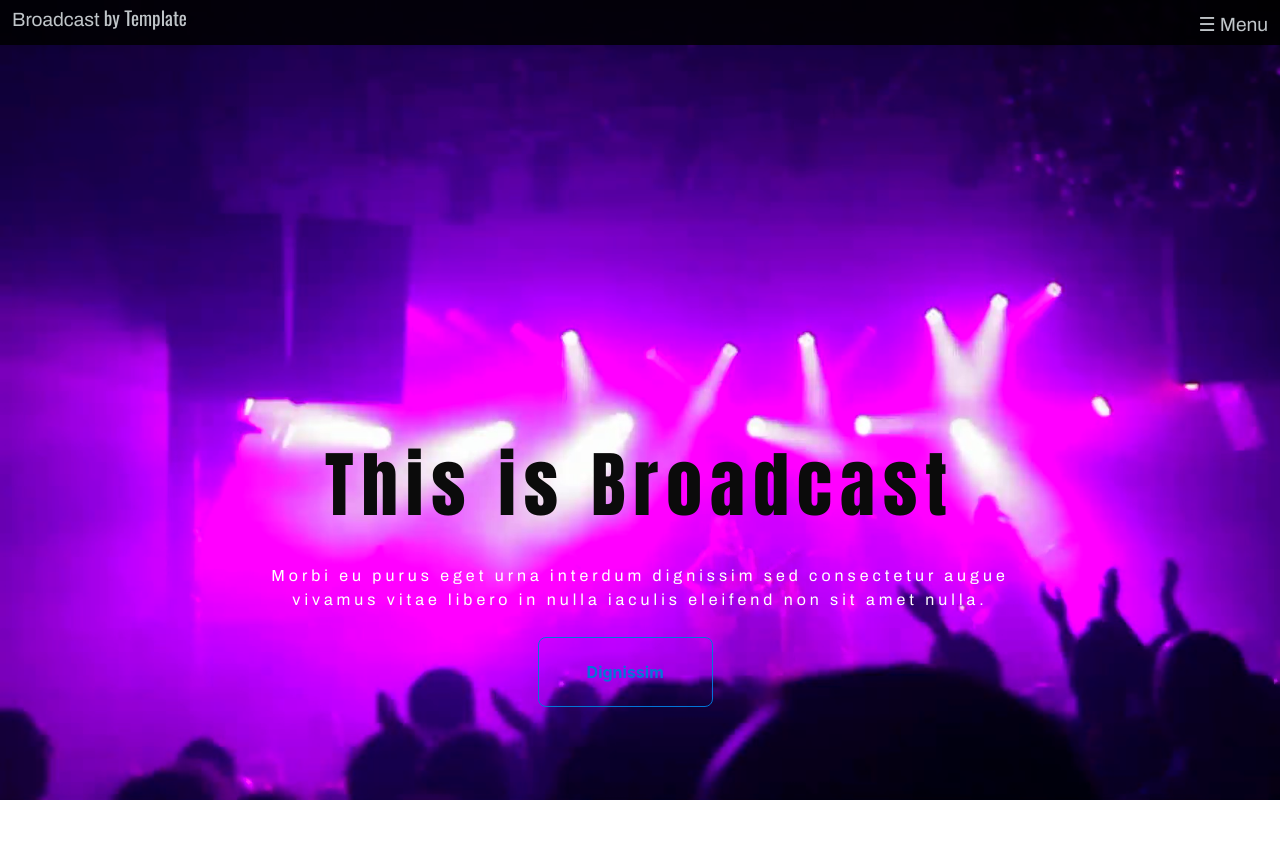
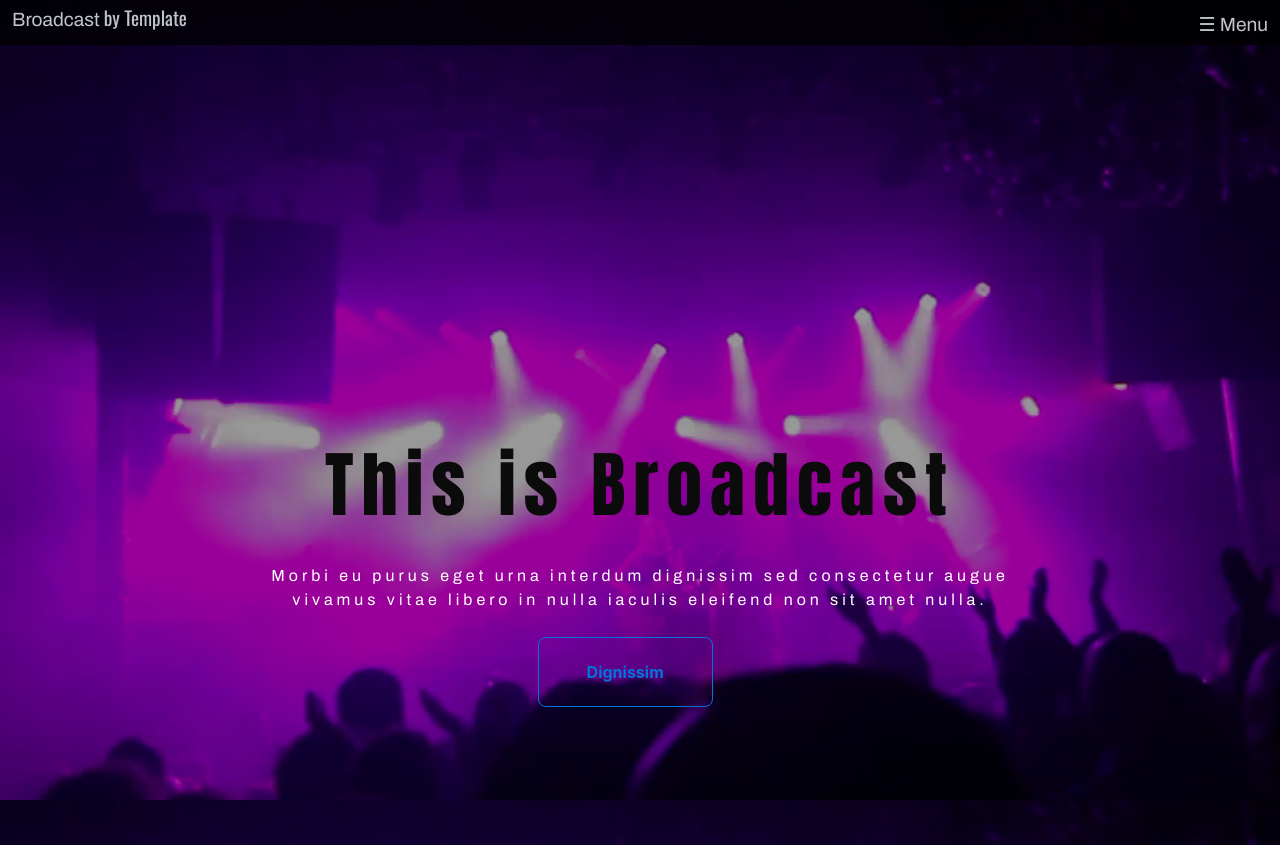
Before and after one commit to luk1684tw/HTML-CSS_Summer_homework, a plain HTML site: page Homework3/index.html in a window 1280 px wide. Before the commit the page ends 800 px from the top, so only its background shows below. Drawn offline with nearby package versions, Linux system fonts and the light colour scheme.

Commit message:
[update]add a mask

```diff
--- a/Homework3/index.html
+++ b/Homework3/index.html
@@ -14,17 +14,22 @@
 
     </head>
     <body>
+
         <div class="header">
             <h1><a href="#">Broadcast <span>by Template</span></a></h1>
             <a href="menu">&#9776; Menu</a>
         </div>
+        <div class="mask">
+            <div class="video">
 
-        <div class="video">
-            <h1>This is Broadcast</h1>
-            <p>Morbi eu purus eget urna interdum dignissim sed consectetur augue<br />
-            vivamus vitae libero in nulla iaculis eleifend non sit amet nulla.</p>
-            <a href="#">Dignissim</a>
+                    <h1>This is Broadcast</h1>
+                    <p>Morbi eu purus eget urna interdum dignissim sed consectetur augue<br />
+                    vivamus vitae libero in nulla iaculis eleifend non sit amet nulla.</p>
+                    <a href="#">Dignissim</a>
+
+            </div>
         </div>
+
 
     </body>
 </html>
--- a/Homework3/styles/main.css
+++ b/Homework3/styles/main.css
@@ -7,6 +7,12 @@ body {
     background-size: cover;
     background-attachment: fixed;
     background-repeat: no-repeat;
+}
+div.mask {
+    position: absolute;
+    background-color: rgba(0, 0, 0, 0.4);
+    height: inherit;
+    width: 100%;
 }
 
 div.header {
@@ -66,7 +72,7 @@ div.video {
         letter-spacing: 0.25rem;
         color: white;
     }
-    div.video a {
+    div.video > a {
         margin:0 42%;
         padding: 1.5rem 3rem;
         border-style: solid;
```
